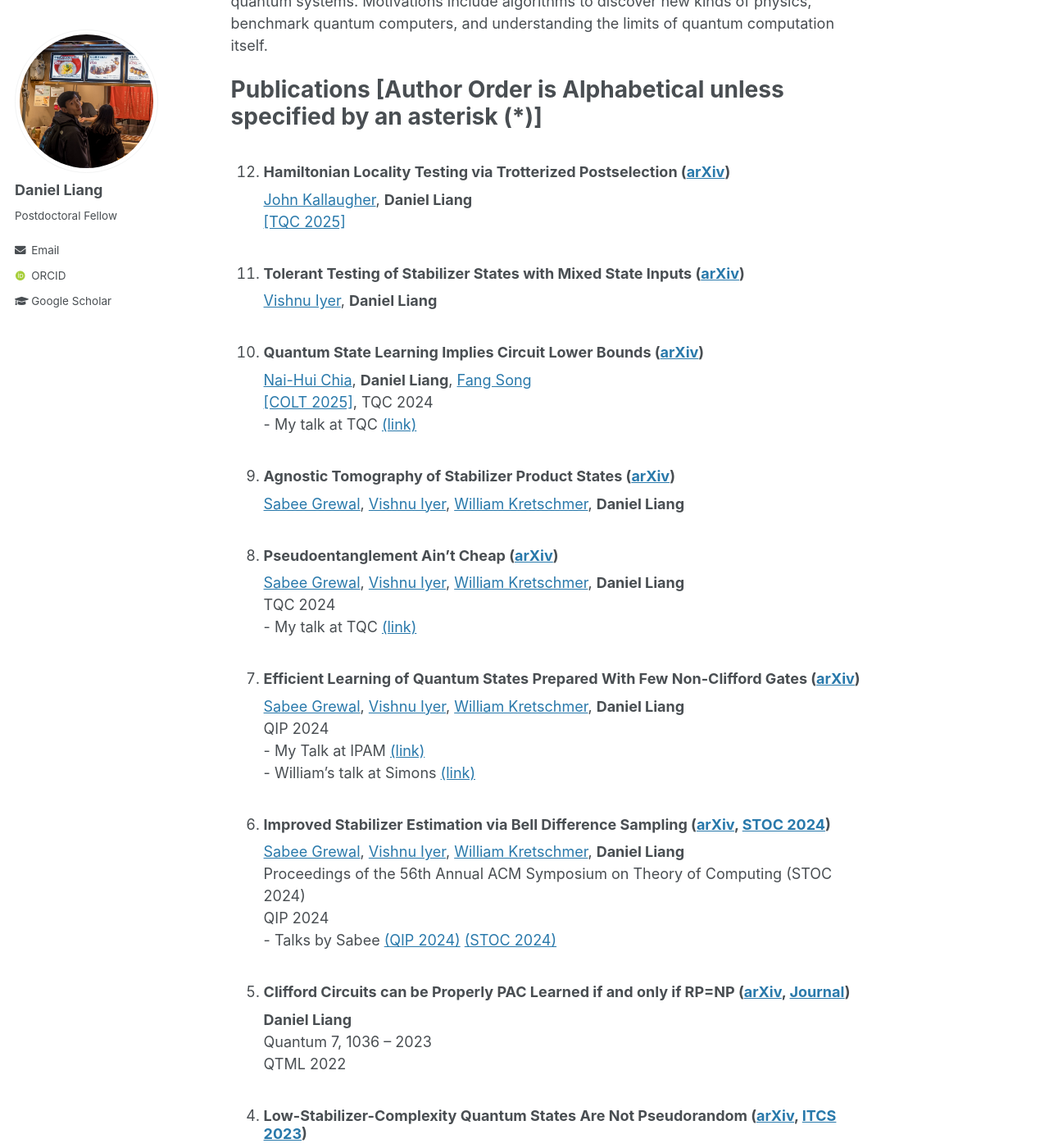
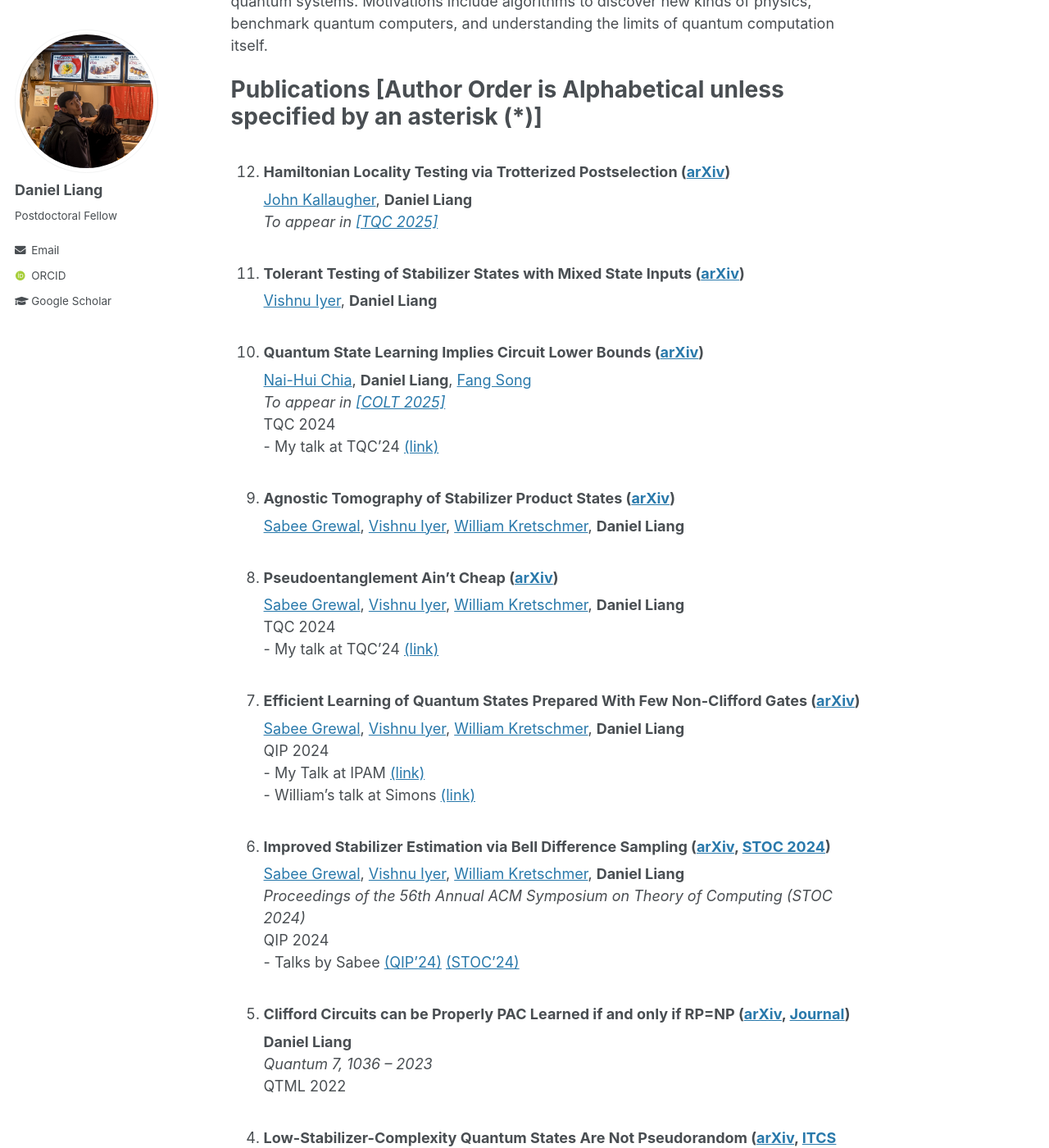
Before and after one commit to Daniel-You-Liang/Daniel-You-Liang.github.io, a Jekyll site: the page built from _pages/about.md, in a window 1280 px wide and 1400 px high, scrolled down 377 px. Shown: the whole window at 82% size. Built offline with Jekyll 4.4.1, drawn with Linux system fonts in a browser that asks for light colours; some web fonts are replaced.

```diff
--- a/_pages/about.md
+++ b/_pages/about.md
@@ -17,30 +17,30 @@ I am broadly interesting in quantum computing, complexity theory, and learning t
 Publications \[Author Order is Alphabetical unless specified by an asterisk (*)\]
 ======
 1. ### Hamiltonian Locality Testing via Trotterized Postselection ([arXiv](https://arxiv.org/abs/2505.06478))
-[John Kallaugher](https://far-qc.sandia.gov/staff/john-kallaugher/), **Daniel Liang**<br />[[TQC 2025]](https://tqc-conference.org/accepted-talks/)
+[John Kallaugher](https://far-qc.sandia.gov/staff/john-kallaugher/), **Daniel Liang**<br />*To appear in [[TQC 2025]](https://tqc-conference.org/accepted-talks/)*
 1. ### Tolerant Testing of Stabilizer States with Mixed State Inputs ([arXiv](https://arxiv.org/abs/2411.08765))
 [Vishnu Iyer](https://vishnuiyer.org/), **Daniel Liang**
 1. ### Quantum State Learning Implies Circuit Lower Bounds ([arXiv](https://arxiv.org/abs/2405.10242))
-[Nai-Hui Chia](https://sites.google.com/view/naihuichia),  **Daniel Liang**, [Fang Song](https://fangsong.info/)<br />[[COLT 2025]](https://learningtheory.org/colt2025/), TQC 2024<br /> - My talk at TQC [(link)](https://www.youtube.com/watch?v=HMrqT0Svfzs)
+[Nai-Hui Chia](https://sites.google.com/view/naihuichia),  **Daniel Liang**, [Fang Song](https://fangsong.info/)<br />*To appear in [[COLT 2025]](https://learningtheory.org/colt2025/)*<br />TQC 2024<br /> - My talk at TQC'24 [(link)](https://www.youtube.com/watch?v=HMrqT0Svfzs)
 1. ### Agnostic Tomography of Stabilizer Product States ([arXiv](https://arxiv.org/abs/2404.03813))
 [Sabee Grewal](https://sabeegrewal.com/), [Vishnu Iyer](https://vishnuiyer.org/), [William Kretschmer](https://wkretschmer.github.io/), **Daniel Liang**<br />
 1. ### Pseudoentanglement Ain't Cheap ([arXiv](https://arxiv.org/abs/2404.00126))
-[Sabee Grewal](https://sabeegrewal.com/), [Vishnu Iyer](https://vishnuiyer.org/), [William Kretschmer](https://wkretschmer.github.io/), **Daniel Liang**<br />TQC 2024<br /> - My talk at TQC [(link)](https://www.youtube.com/watch?v=ixe-9UQsGU8)
+[Sabee Grewal](https://sabeegrewal.com/), [Vishnu Iyer](https://vishnuiyer.org/), [William Kretschmer](https://wkretschmer.github.io/), **Daniel Liang**<br />TQC 2024<br /> - My talk at TQC'24 [(link)](https://www.youtube.com/watch?v=ixe-9UQsGU8)
 1. ### Efficient Learning of Quantum States Prepared With Few Non-Clifford Gates ([arXiv](https://arxiv.org/abs/2305.13409))
 [Sabee Grewal](https://sabeegrewal.com/), [Vishnu Iyer](https://vishnuiyer.org/), [William Kretschmer](https://wkretschmer.github.io/), **Daniel Liang**<br />QIP 2024<br /> - My Talk at IPAM [(link)](https://www.youtube.com/watch?v=TxRXHIHmSZU)<br /> - William's talk at Simons [(link)](https://www.youtube.com/watch?v=usEEKgd13OQ)
 1. ### Improved Stabilizer Estimation via Bell Difference Sampling ([arXiv](https://arxiv.org/abs/2304.13915), [STOC 2024](https://doi.org/10.1145/3618260.3649738))
-[Sabee Grewal](https://sabeegrewal.com/), [Vishnu Iyer](https://vishnuiyer.org/), [William Kretschmer](https://wkretschmer.github.io/), **Daniel Liang**<br />Proceedings
-of the 56th Annual ACM Symposium on Theory of Computing (STOC 2024)<br />QIP 2024<br /> - Talks by Sabee [(QIP 2024)](https://www.youtube.com/watch?v=FsBSuAEOkVY) [(STOC 2024)](https://www.youtube.com/watch?v=IQUBSyXP5I0)
+[Sabee Grewal](https://sabeegrewal.com/), [Vishnu Iyer](https://vishnuiyer.org/), [William Kretschmer](https://wkretschmer.github.io/), **Daniel Liang**<br />*Proceedings
+of the 56th Annual ACM Symposium on Theory of Computing (STOC 2024)*<br />QIP 2024<br /> - Talks by Sabee [(QIP'24)](https://www.youtube.com/watch?v=FsBSuAEOkVY) [(STOC'24)](https://www.youtube.com/watch?v=IQUBSyXP5I0)
 1. ### Clifford Circuits can be Properly PAC Learned if and only if RP=NP ([arXiv](https://arxiv.org/abs/2204.06638), [Journal](https://doi.org/10.22331/q-2023-06-07-1036))
-**Daniel Liang**<br />Quantum 7, 1036 -- 2023<br />QTML 2022
+**Daniel Liang**<br />*Quantum 7, 1036 -- 2023*<br />QTML 2022
 1. ### Low-Stabilizer-Complexity Quantum States Are Not Pseudorandom ([arXiv](https://arxiv.org/abs/2209.14530), [ITCS 2023](https://doi.org/10.4230/LIPIcs.ITCS.2023.64))
-[Sabee Grewal](https://sabeegrewal.com/), [Vishnu Iyer](https://vishnuiyer.org/), [William Kretschmer](https://wkretschmer.github.io/), **Daniel Liang**<br />14th Innovations in Theoretical Computer Science Conference (ITCS 2023)<br />**ITCS 2023 Best Student Paper Award**<br /> - Talk by Sabee [(link)](https://www.youtube.com/watch?v=-osdMWjIcq8)
+[Sabee Grewal](https://sabeegrewal.com/), [Vishnu Iyer](https://vishnuiyer.org/), [William Kretschmer](https://wkretschmer.github.io/), **Daniel Liang**<br />*14th Innovations in Theoretical Computer Science Conference (ITCS 2023)*<br />**ITCS 2023 Best Student Paper Award**<br /> - Talk by Sabee [(link)](https://www.youtube.com/watch?v=-osdMWjIcq8)
 1. ### On the Hardness of PAC-learning stabilizer States with Noise ([arXiv](https://arxiv.org/abs/2102.05174), [Journal](https://doi.org/10.22331%2Fq-2022-02-02-640))
-[Aravind Gollakota](https://www.cs.utexas.edu/~aravindg/), **Daniel Liang**<br />Quantum 6, 640 -- 2022
+[Aravind Gollakota](https://www.cs.utexas.edu/~aravindg/), **Daniel Liang**<br />*Quantum 6, 640 -- 2022*
 1. ### * Investigating quantum approximate optimization algorithms under bang-bang protocols ([arXiv](https://arxiv.org/abs/2005.13103), [Journal](https://doi.org/10.1103%2Fphysrevresearch.2.033402))
-**Daniel Liang**, Li Li, [Stefan Leichenauer](https://scholar.google.com/citations?user=U_zDsW0AAAAJ&hl=en)<br />Physical Review Research 2 (3) -- 2020
+**Daniel Liang**, Li Li, [Stefan Leichenauer](https://scholar.google.com/citations?user=U_zDsW0AAAAJ&hl=en)<br />*Physical Review Research 2 (3) -- 2020*
 1. ### * Simulation of qubit quantum circuits via Pauli propagation ([arXiv](https://arxiv.org/abs/1901.09070), [Journal](https://doi.org/10.1103%2Fphysreva.99.062337))
-[Patrick Rall](https://patrickrall.com/), **Daniel Liang**, Jeremy Cook, [William Kretschmer](https://wkretschmer.github.io/)<br />Physical Review A 99 (6) -- 2019
+[Patrick Rall](https://patrickrall.com/), **Daniel Liang**, Jeremy Cook, [William Kretschmer](https://wkretschmer.github.io/)<br />*Physical Review A 99 (6) -- 2019*
 {: reversed="reversed"}
 
 Dissertation
```
